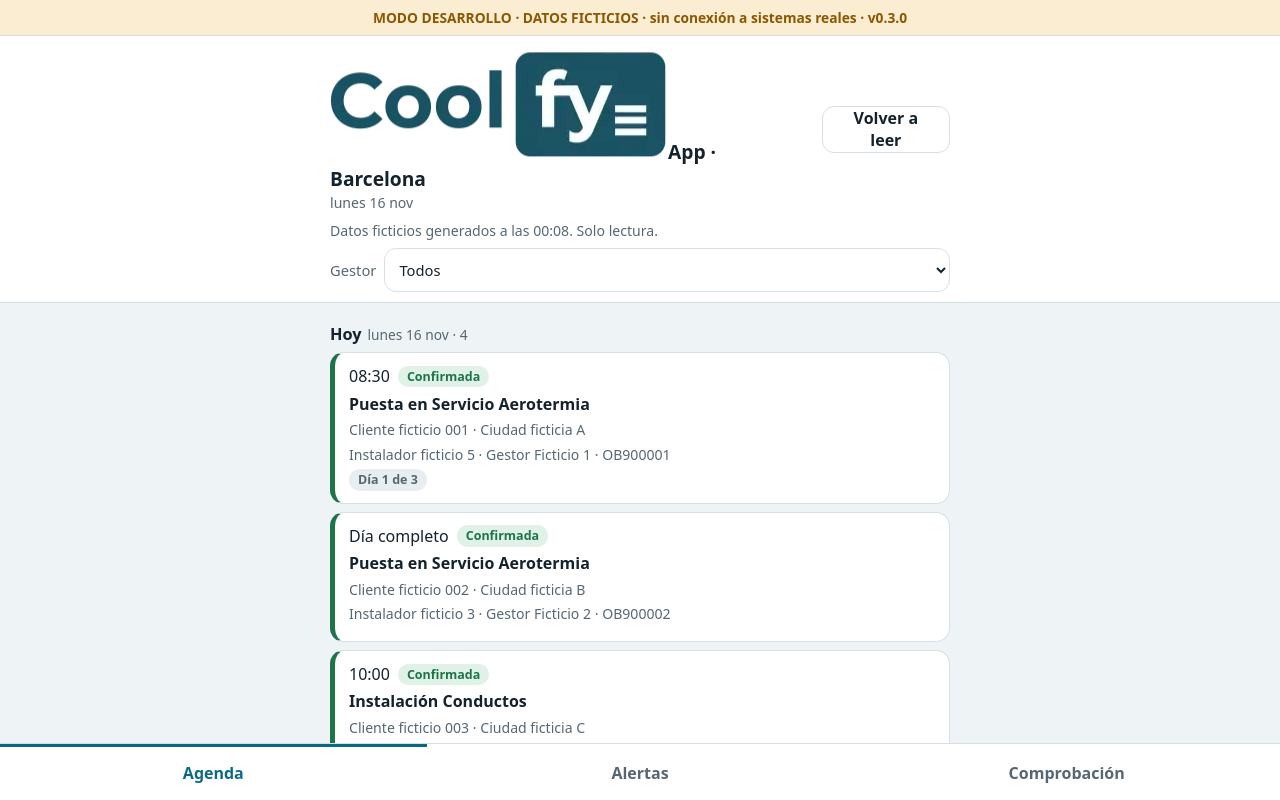
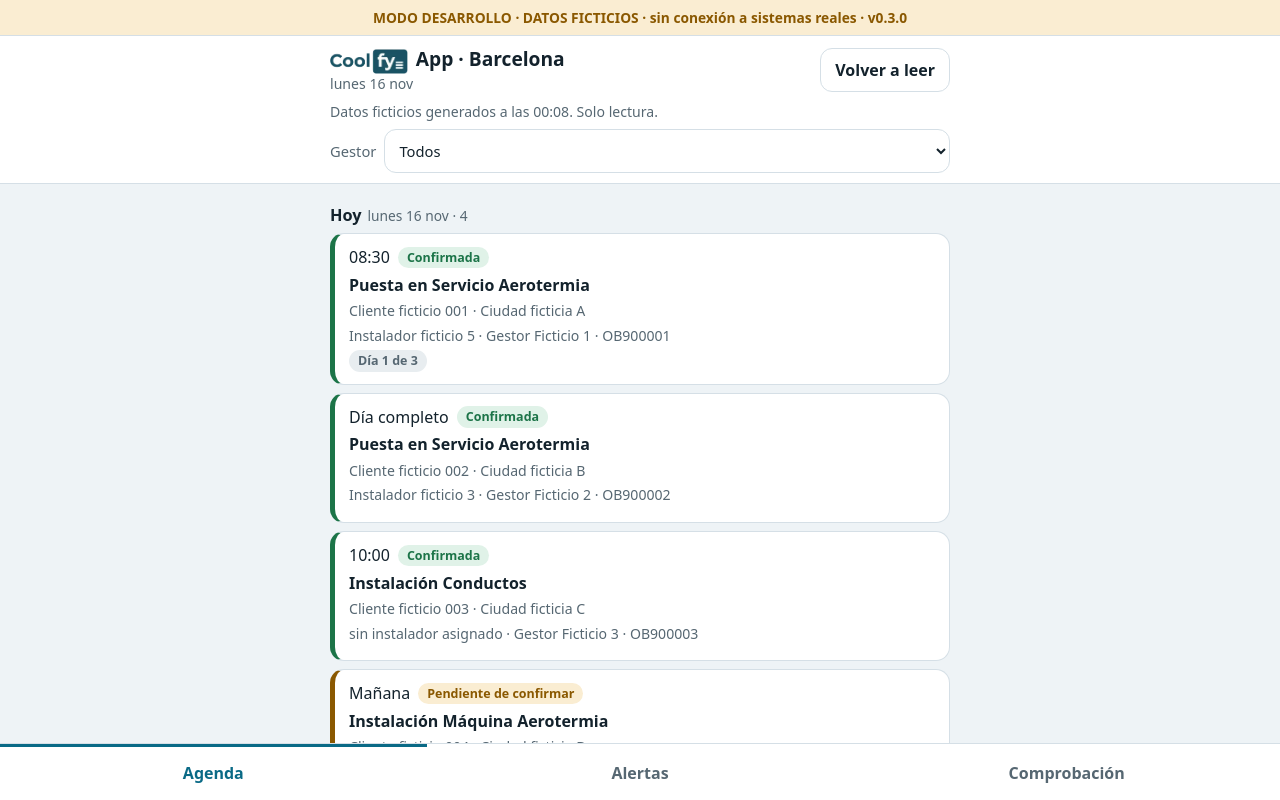
Before and after one commit to coolfy-clima/hoy-pmo, a plain HTML site: page index.html in a window 1280 px wide. Drawn offline with Linux system fonts and the light colour scheme.

Commit message:
Add logo height and margin styles to h1

```diff
--- a/css/app.css
+++ b/css/app.css
@@ -37,3 +37,4 @@ nav.tabs button[aria-current=page]{color:var(--ac);border-top-color:var(--ac)}
 .hoja h2{font-size:1.1rem;flex:1;overflow-wrap:anywhere}.hoja .cuerpo{flex:1;overflow-y:auto;padding:14px 16px 28px;display:flex;flex-direction:column;gap:10px}
 @media (min-width:760px){main>*,.hoja .cuerpo>*{width:100%;max-width:620px;margin-left:auto;margin-right:auto}.top>*{width:100%;max-width:620px;margin:0 auto}}
 @media (min-width:760px){main>.exp{margin-left:auto;margin-right:auto}}
+h1 .logo{height:26px;vertical-align:middle;margin-right:8px}
```
